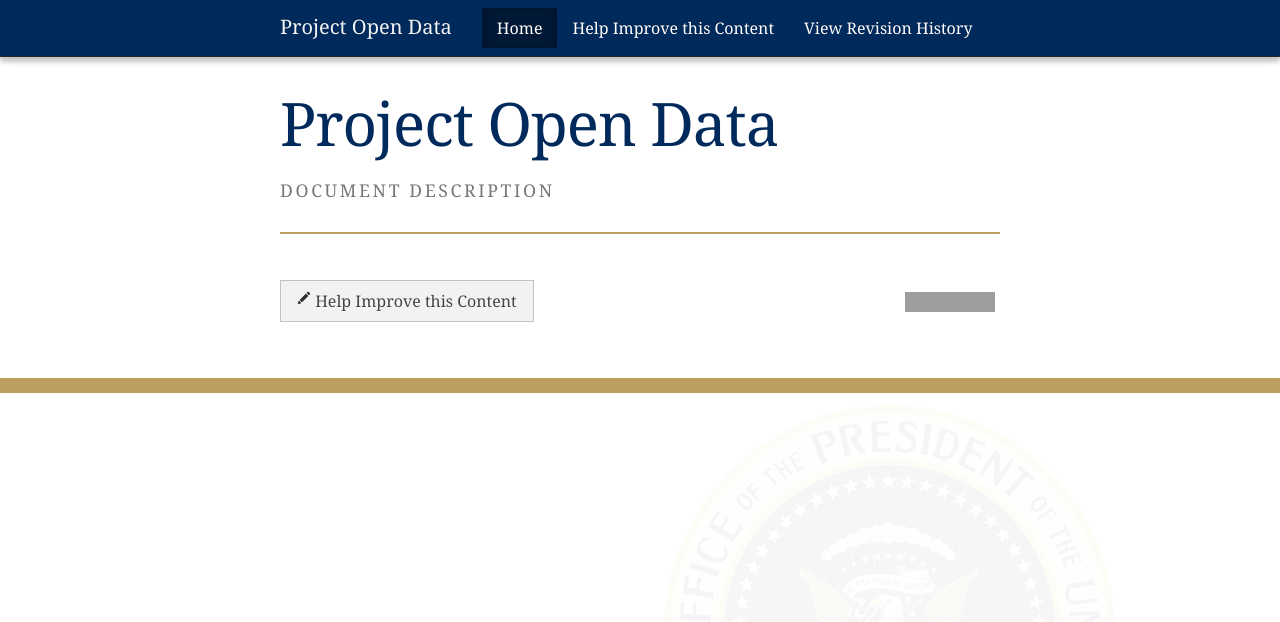
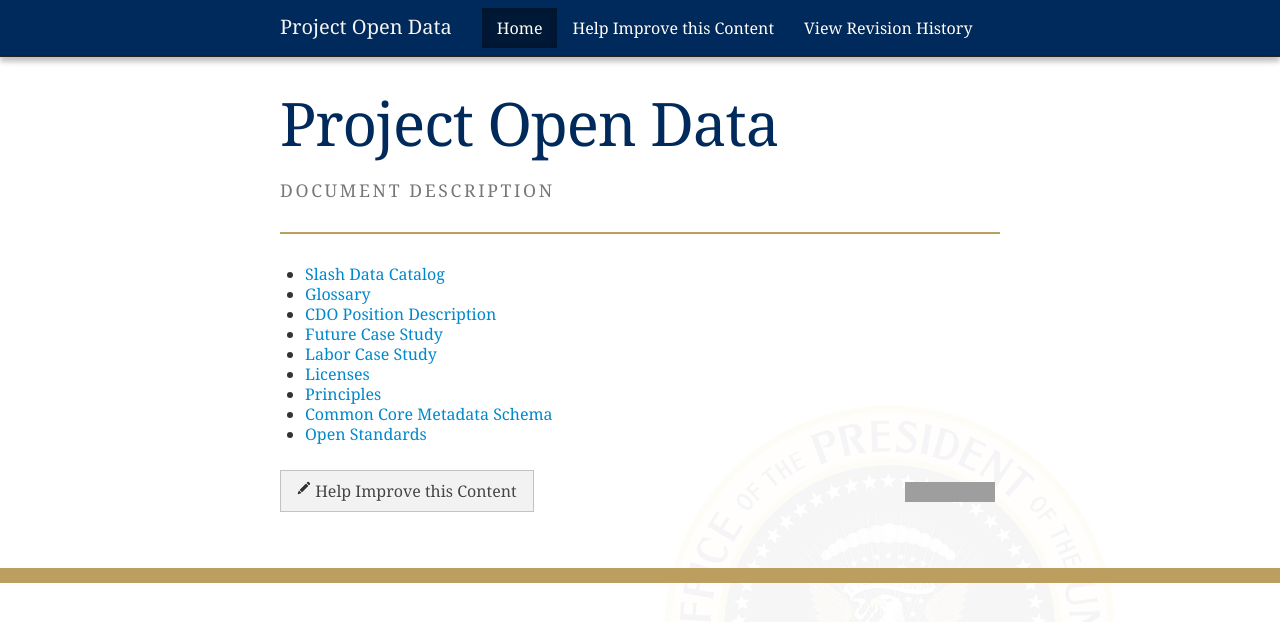
Before and after one commit to gbinal/p-o-d.github.com, a Jekyll site: the page built from index.md, in a window 1280 px wide. Shown: the top 622 px of the page. Built offline with Jekyll 4.4.1, drawn with Linux system fonts in a browser that asks for light colours; nearby versions of some CDN libraries; grey boxes are pictures that could not be loaded.

Commit message:
rough in sub-pages

```diff
--- a/_includes/header.html
+++ b/_includes/header.html
@@ -15,7 +15,7 @@
         <link rel="stylesheet" href="{{ site.root_url }}/assets/css/style.css">
 
         <script src="{{ site.root_url }}/assets/js/vendor/modernizr-2.6.1-respond-1.1.0.min.js"></script>
-{% capture edit_url %}{{ site.prose_url }}#{{ site.org_name }}/edit/{{ site.branch }}/index.md{% endcapture %}
+{% capture edit_url %}{{ site.prose_url }}#{{ site.org_name }}/edit/{{ site.branch }}/{{ page.filename }}{% endcapture %}
     </head>
     <body>
         <!--[if lt IE 7]>
--- a/index.md
+++ b/index.md
@@ -1,4 +1,15 @@
 ---
-permalink: /index.html
+permalink: /
 layout: hero
+filename: index.md
 ---
+
+* [Slash Data Catalog](catalog/)
+* [Glossary](glossary/)
+* [CDO Position Description](cdo/)
+* [Future Case Study](future-case-study/)
+* [Labor Case Study](labor-case-study/)
+* [Licenses](open-licenses/)
+* [Principles](principles/)
+* [Common Core Metadata Schema](schema/)
+* [Open Standards](open-standards/)
```
Also changed, not shown: api-basics.md (added, +6 -0 lines), catalog.md (added, +6 -0 lines), cdo-position-description.md (added, +10 -0 lines), future-case-study.md (added, +6 -0 lines), glossary.md (added, +6 -0 lines), labor-case-study.md (added, +6 -0 lines), principles.md (added, +6 -0 lines), schema.md (added, +6 -0 lines), standards.md (added, +6 -0 lines), licenses.md (added).
